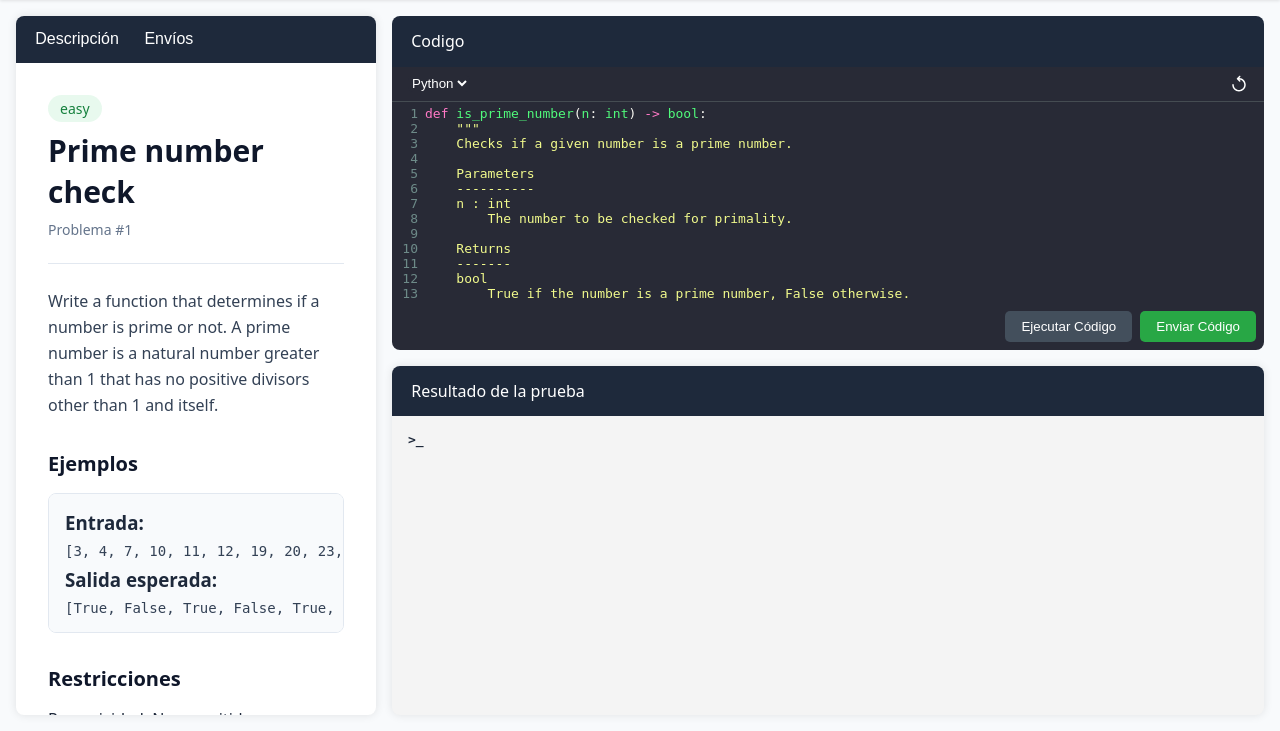
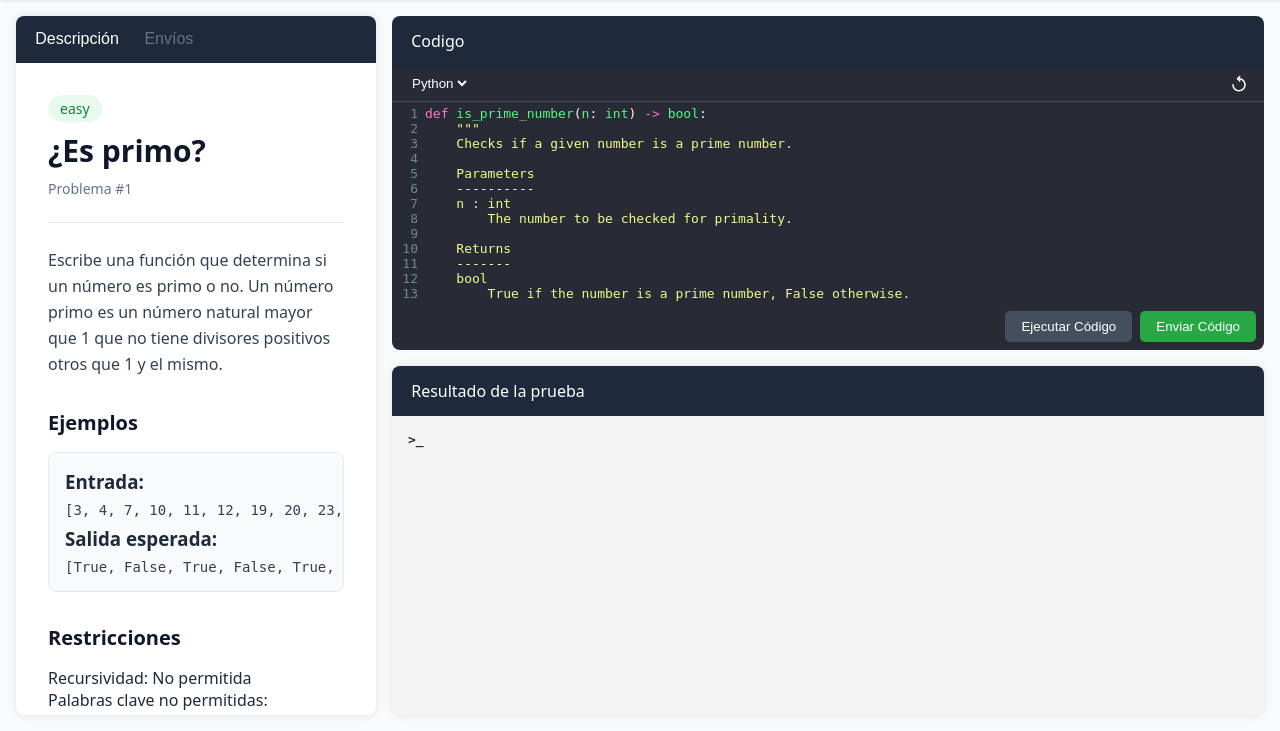
Before and after one commit to MarlonMora23/LeetCode_Clon, a Flask app: page /exercise/1 in a window 1280 px wide. Shown: the part 69-800 px from the top of the page. Run offline with Flask 3, Linux system fonts and the light colour scheme; some libraries are stand-ins or nearby versions.

Commit message:
fixed submited code doesnt appear

```diff
--- a/main.py
+++ b/main.py
@@ -245,8 +245,8 @@
     :return: A rendered HTML template of the login form.
     :rtype: str
     """
-    next_url = request.args.get("next")
-    print(next_url)
+    # Get the next URL from the query string, defaulting to the home page
+    next_url = request.args.get("next", url_for("home"))
 
     return render_template("auth/login.html", next_url=next_url)
 
@@ -279,11 +279,8 @@
             progress.problem_id for progress in user.progresses if progress.solved
         ]
 
-        next_url = data.get("next_url")
-        print(next_url)
-
-        if next_url == "None":
-            next_url = url_for("home")
+        # Get the next URL from the query string, defaulting to the home page
+        next_url = data.get("next_url") or url_for("home")
 
         return (
             jsonify({"message": "Inicio de sesión con éxito", "redirect": next_url}),
@@ -441,6 +438,11 @@
     db.session.add(new_progress)
     db.session.commit()
 
+    session["progress"] = get_progress(user.progresses)
+    session["solved_problems"] = [
+        progress.problem_id for progress in user.progresses if progress.solved
+    ]
+
     return response
 
 
@@ -477,7 +479,11 @@
                 problems_length=problems_length,
             )
 
-        return render_template("exercises/exercise_base.html", problem=problem, problems_length=problems_length)
+        return render_template(
+            "exercises/exercise_base.html",
+            problem=problem,
+            problems_length=problems_length,
+        )
 
     return "Ejercicio no encontrado", 404
 
--- a/problem_solver/problems/problem_1.py
+++ b/problem_solver/problems/problem_1.py
@@ -58,14 +58,14 @@
         Returns:
             str: The name of the problem.
         """
-        return "Prime number check"
+        return "¿Es primo?"
 
     def get_problem_description(self) -> str:
         """
         Returns:
             str: The description of the problem.
         """
-        return "Write a function that determines if a number is prime or not. A prime number is a natural number greater than 1 that has no positive divisors other than 1 and itself."
+        return "Escribe una función que determina si un número es primo o no. Un número primo es un número natural mayor que 1 que no tiene divisores positivos otros que 1 y el mismo."
 
     def get_problem_difficulty(self) -> str:
         """
--- a/problem_solver/problems/problem_2.py
+++ b/problem_solver/problems/problem_2.py
@@ -72,14 +72,14 @@
         Returns:
             str: The name of the problem.
         """
-        return "Validate password"
+        return "Validar contraseña"
 
     def get_problem_description(self) -> str:
         """
         Returns:
             str: The description of the problem.
         """
-        return "Write a function that validates if a given password meets the requirements specified in the problem's metadata."
+        return "Escribe una función que valide una contraseña. Una contraseña es valida si contiene al menos una letra mayúscula, al menos una letra minúscula, al menos un número y al menos un carácter especial."
 
     def get_problem_difficulty(self) -> str:
         """
--- a/problem_solver/problems/problem_3.py
+++ b/problem_solver/problems/problem_3.py
@@ -58,14 +58,14 @@
         Returns:
             str: The name of the problem.
         """
-        return "Search number"
+        return "Buscar un número"
 
     def get_problem_description(self) -> str:
         """
         Returns:
             str: The description of the problem.
         """
-        return "Write a function that searches for a target in an array and returns True if found, False otherwise."
+        return "Escribe una función que busca un número en un arreglo y devuelve True si lo encuentra, False si no lo encuentra."
 
     def get_problem_difficulty(self) -> str:
         """
--- a/static/css/exercises_styles.css
+++ b/static/css/exercises_styles.css
@@ -221,6 +221,10 @@
     display: none;
 }
 
+.faded {
+    color: var(--text-secondary)
+}
+
 .clickable:hover {
     scale: 1.1;
 }
@@ -336,7 +340,7 @@
     border-radius: 8px;
     flex: 1;
     box-shadow: 0 0 10px rgba(0, 0, 0, 0.1);
-    height: 50%;
+    /* height: 50%; */
 }
 
 .output__message {
@@ -362,10 +366,16 @@
     color: #dc3545;
 }
 
+.exercise__content--container {
+    display: flex;
+    flex-direction: column;
+    height: 50%;
+}
+
 .exercise__content {
     display: flex;
     flex-direction: column;
-    height: 50%;
+    height: 100%;
     padding-bottom: 1rem;
 }
 
@@ -630,15 +640,19 @@
 }
 
 .example-box {
+    overflow-x: auto;
+    background-color: #f8fafc;
+    border: 1px solid #e2e8f0;
+    border-radius: 0.5rem;
+    margin-bottom: 1rem;
+}
+
+.example-content {
     display: flex;
     flex-direction: column;
     gap: 0.5rem;
-    background-color: #f8fafc;
-    border: 1px solid #e2e8f0;
-    border-radius: 0.5rem;
     padding: 1rem;
-    margin-bottom: 1rem;
-    overflow-x: auto;
+    min-width: min-content;
 }
 
 .example-box pre {
@@ -696,6 +710,10 @@
     padding: 0.25rem 0.75rem;
     border-radius: 1rem;
     margin-bottom: 0.5rem;
+}
+
+.problem-difficulty::first-letter {
+    text-transform: uppercase;
 }
 
 .problem-difficulty.easy {
--- a/static/css/home_styles.css
+++ b/static/css/home_styles.css
@@ -38,7 +38,6 @@
 }
 
 .header__container {
-  max-width: 1200px;
   margin: 0 auto;
   display: flex;
   justify-content: space-between;
@@ -214,6 +213,9 @@
   border-radius: 2rem;
   font-size: 0.875rem;
   font-weight: 500;
+}
+
+.difficulty-badge::first-letter {
   text-transform: uppercase;
 }
 
--- a/static/js/exercises_script.js
+++ b/static/js/exercises_script.js
@@ -19,6 +19,9 @@
         lineNumbers: true,
         mode: "python",
         theme: "dracula",
+        indentUnit: 4,
+        indentWithTabs: true,
+        lineWrapping: true,
         matchBrackets: true,
         autoCloseBrackets: true,
         tabSize: 4
@@ -210,12 +213,16 @@
     const problem_description = document.getElementById('problem-description');
     const problem_submissions = document.getElementById('problem-submissions');
     const submissions_btns = document.querySelectorAll('.submission-btn');
+    const description_title = document.getElementById('description-title');
+    const submissions_title = document.getElementById('submissions-title');
     const editor = initializeCodeMirror();
 
     description_btn.addEventListener('click', function () {
         if (problem_description.classList.contains('hidden')) {
             problem_description.classList.remove('hidden');
             problem_submissions.classList.add('hidden');
+            submissions_title.classList.add('faded');
+            description_title.classList.remove('faded');
         }
     });
 
@@ -223,12 +230,14 @@
         if (problem_submissions.classList.contains('hidden')) {
             problem_submissions.classList.remove('hidden');
             problem_description.classList.add('hidden');
+            submissions_title.classList.remove('faded');
+            description_title.classList.add('faded');
         }
     });
 
     submissions_btns.forEach(button => {
         button.addEventListener('click', () => {
-            const code = button.getAttribute('submission-code');
+            const code = JSON.parse(button.getAttribute('submission-code'));
             change_codemirror_code(editor, code);
         });
     });
--- a/templates/exercises/exercise_base.html
+++ b/templates/exercises/exercise_base.html
@@ -81,10 +81,12 @@
                 </nav>
                 {% else %}
                 <nav class="header__nav" aria-label="user menu">
-                    <a href="{{ url_for('login_form') }}" class="header__button header__button--outline">
+                    <a href="{{ url_for('login_form', next=request.path) }}"
+                        class="header__button header__button--outline">
                         Iniciar sesión
                     </a>
-                    <a href="{{ url_for('register_form') }}" class="header__button header__button--primary">
+                    <a href="{{ url_for('register_form', next=request.path) }}"
+                        class="header__button header__button--primary">
                         Registrarse
                     </a>
                 </nav>
@@ -97,10 +99,10 @@
                 <div class="explainer__container">
                     <div class="section__title">
                         <button class="section__title--pill" id="description-btn">
-                            <p>Descripción</p>
+                            <p id="description-title">Descripción</p>
                         </button>
                         <button class="section__title--pill" id="submissions-btn">
-                            <p>Envíos</p>
+                            <p id="submissions-title" class="faded">Envíos</p>
                         </button>
                     </div>
                     <div class="problem-content" id="problem-description">
@@ -128,10 +130,15 @@
                         <div class="problem-section">
                             <h2 class="problem-section-title">Ejemplos</h2>
                             <div class="example-box">
+                                <div class="example-content">
                                     <h3>Entrada:</h3>
                                     <pre>{{ problem.get_test_list() }}</pre>
+                                    {% if problem.get_target() %}
+                                    <pre>{{ problem.get_target() }}</pre>
+                                    {% endif %}
                                     <h3>Salida esperada:</h3>
                                     <pre>{{ problem.get_expected_output() }}</pre>
+                                </div>
                             </div>
                         </div>
 
@@ -202,6 +209,7 @@
             </aside>
 
             <section class="code__editor">
+                <div class="exercise__content--container">
                     <div class="exercise__content">
 
                         <div class="section__title">
@@ -220,14 +228,16 @@
                                 {% if session['username'] %}
                                 <button class="reload__last__button" id="reload-last-code-button">
                                     <figure title="Cargar código anterior">
-                                    <img src="{{ url_for('static', filename='images/code.svg') }}" alt="reload code">
+                                        <img src="{{ url_for('static', filename='images/code.svg') }}"
+                                            alt="reload code">
                                     </figure>
                                 </button>
                                 {% endif %}
 
                                 <button class="reload__initial__button" id="reload-initial-code-button">
                                     <figure title="Cargar código base">
-                                    <img src="{{ url_for('static', filename='images/reload.svg') }}" alt="reload code">
+                                        <img src="{{ url_for('static', filename='images/reload.svg') }}"
+                                            alt="reload code">
                                     </figure>
                                 </button>
                             </div>
@@ -235,7 +245,6 @@
 
 
                         <textarea id="editor">
-
 
                         <pre>
                             <code id="code">
@@ -247,6 +256,7 @@
                         <div class="submit__buttons">
                             <button id="run-button">Ejecutar Código</button>
                             <button id="submit-button">Enviar Código</button>
+                        </div>
                     </div>
                 </div>
 
--- a/templates/home.html
+++ b/templates/home.html
@@ -78,7 +78,7 @@
                         <h3>{{ problem.get_problem_name() }}</h3>
                         <span class="problem-id">#{{ problem.get_problem_id() }}</span>
                     </div>
-                    <span class="difficulty-badge {{ problem.get_problem_difficulty().lower() }}">
+                    <span class="difficulty-badge {{ problem.get_problem_difficulty() }}">
                         {{ problem.get_problem_difficulty() }}
                     </span>
                 </div>
```
Also changed, not shown: problem_solver/handle_user_submission.py (+16 -10 lines). Lines whose indentation alone changed are shown as unchanged.
